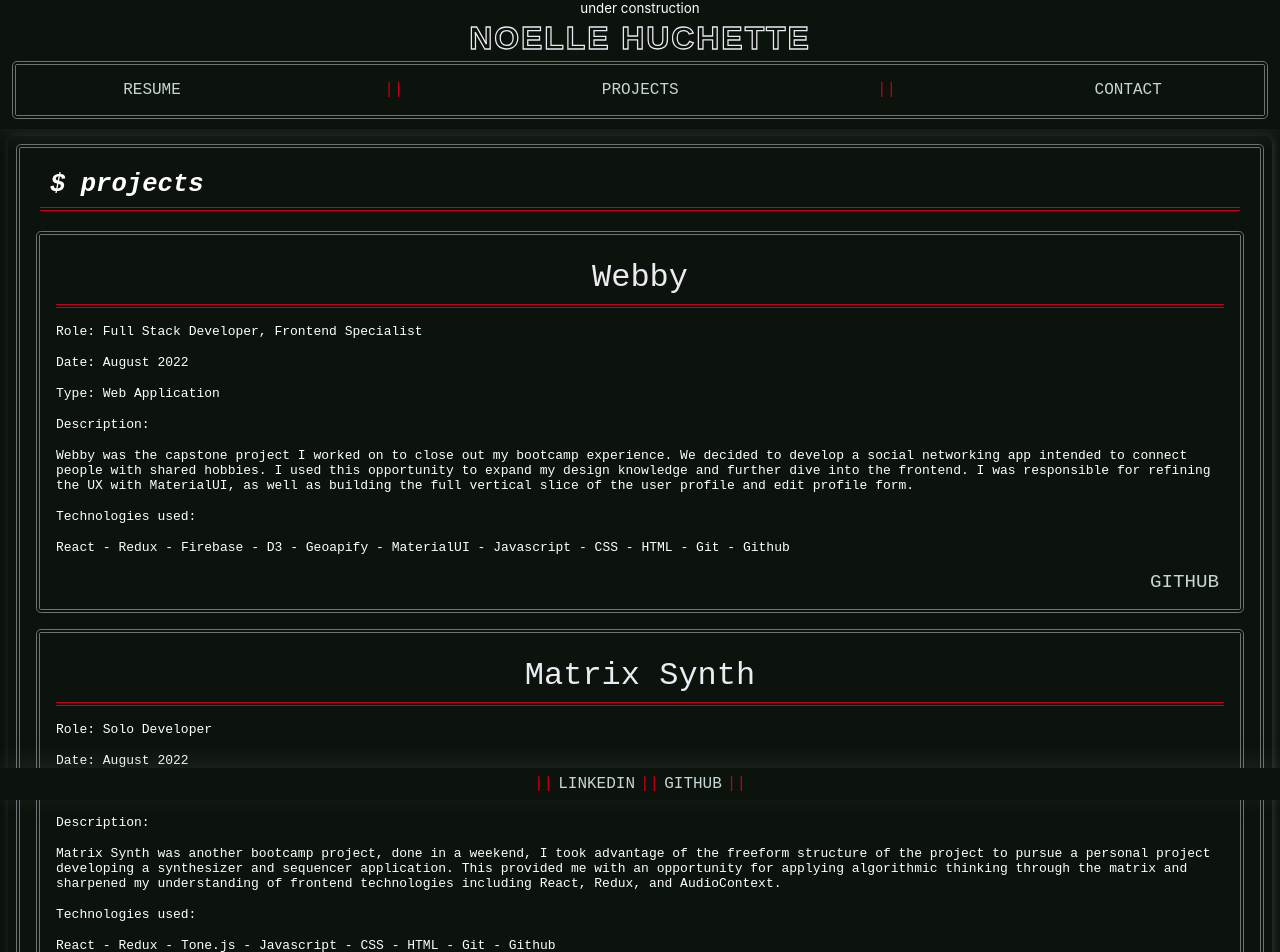
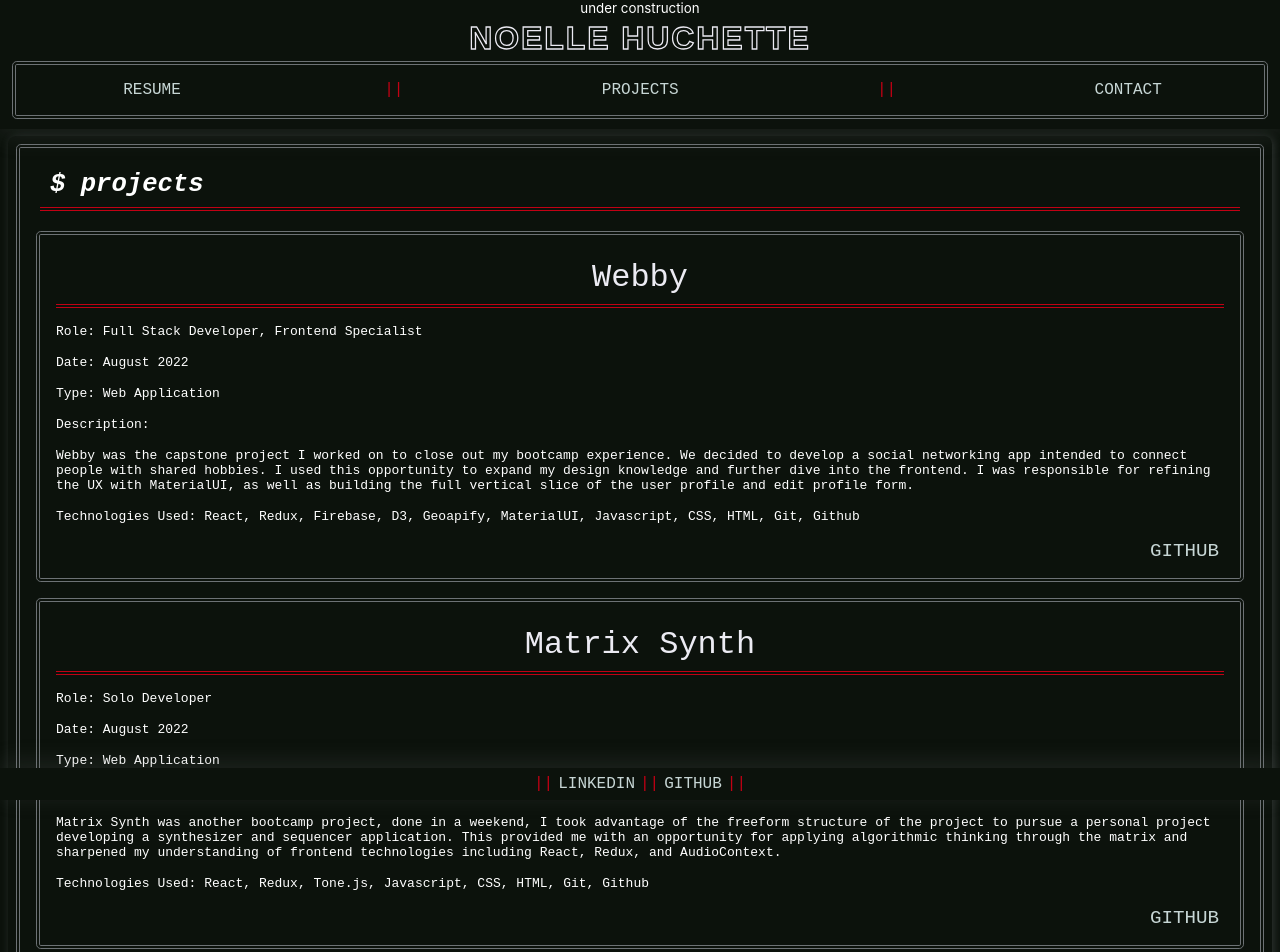
Before and after one commit to noellehuchette/portfolio, a React (Create React App) app: page /projects in a window 1280 px wide. Shown: the top 952 px of the page. Built offline with nearby package versions, Linux system fonts and the light colour scheme.

Commit message:
simple styling on contact/project pages

```diff
--- a/src/client/components/Projects/index.js
+++ b/src/client/components/Projects/index.js
@@ -35,14 +35,15 @@ const Projects = () => {
                   {project.description}
                 </span>
               </div>
-              <span className="project-detail-label">Technologies used: </span>
               <div className="tech-stack">
+                <span className="project-detail-label">
+                  Technologies Used:{' '}
+                </span>
                 {project.tech.map((tech, idx) => {
                   return (
                     <span key={tech}>
-                      {' '}
-                      {idx ? <span className="tech-divider">-</span> : ''}{' '}
-                      {tech}{' '}
+                      {idx ? <span className="tech-divider">, </span> : ''}
+                      {tech}
                     </span>
                   );
                 })}
```
